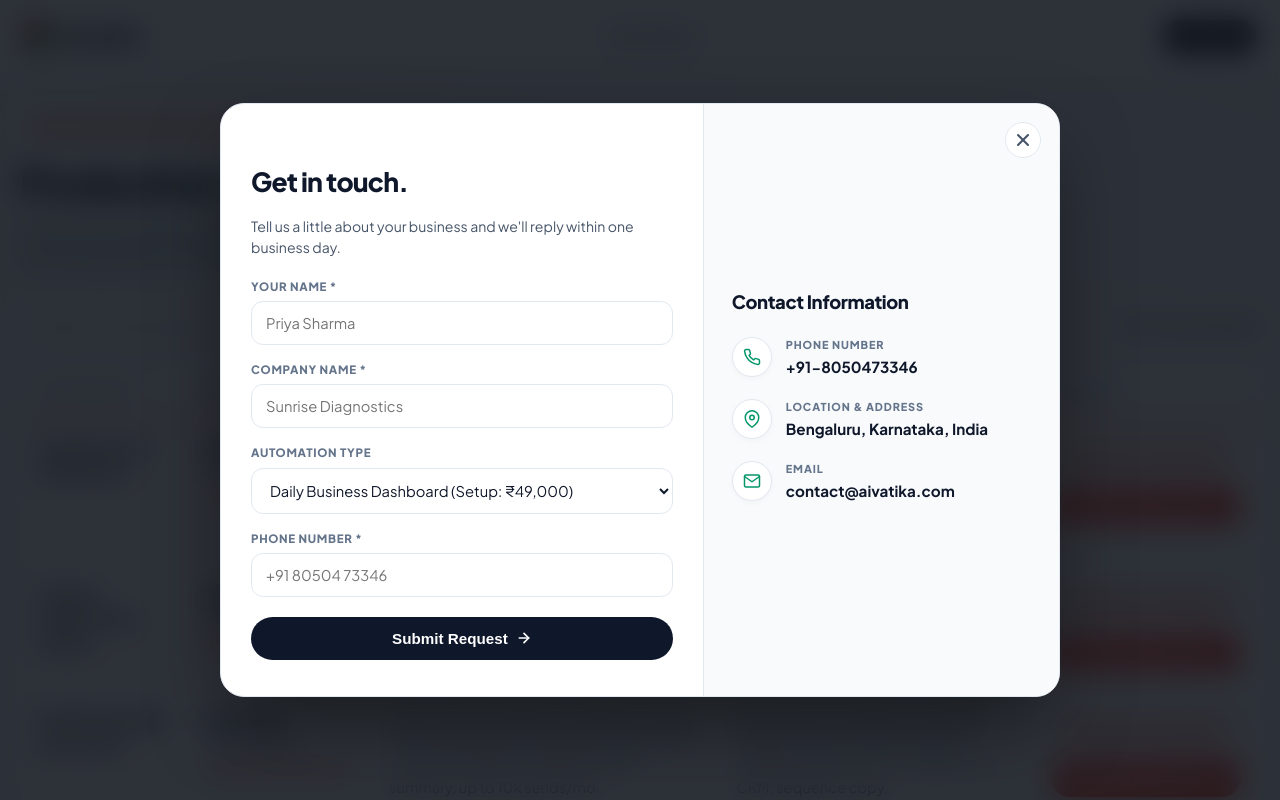
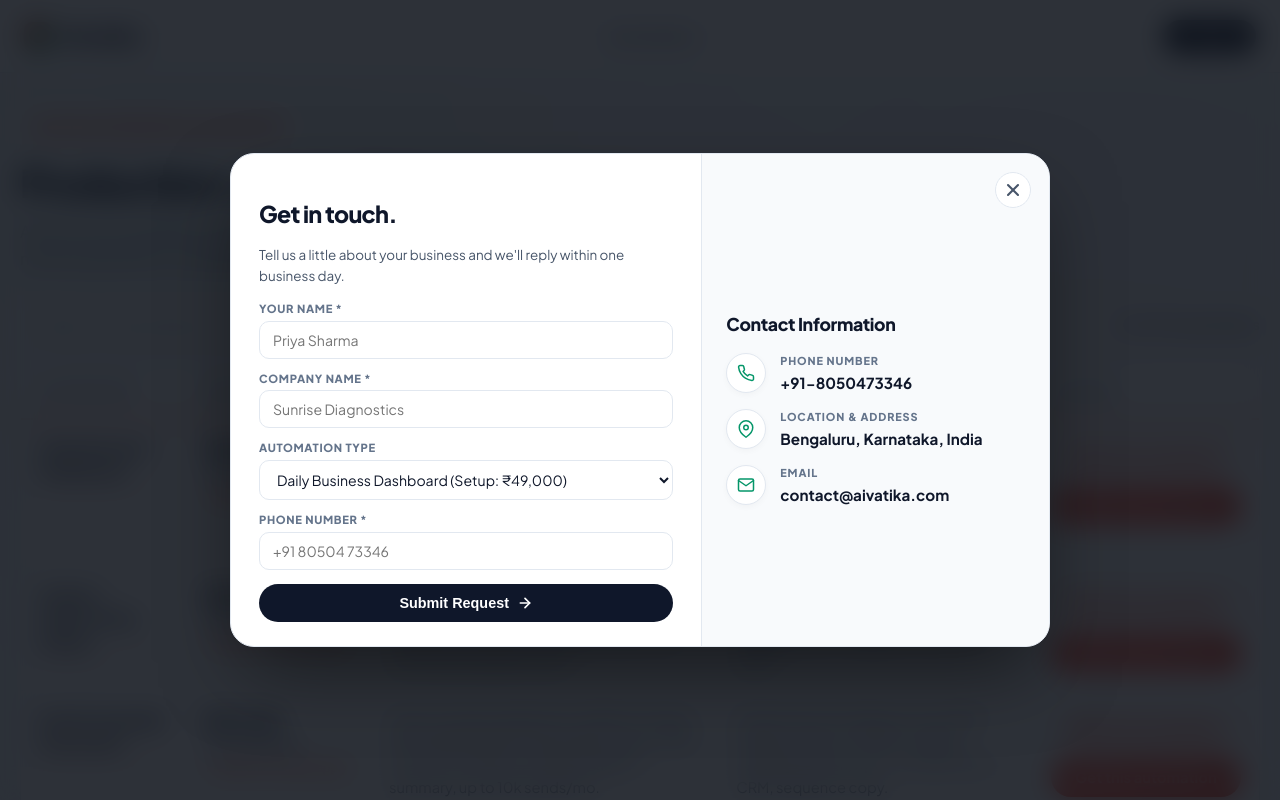
Before and after one commit to janhavi-28/n8n_website, a website: page index.html in a window 1280 px wide. Both pictures are taken after a click on the button "Contact". Shown: the top 800 px of the page. Drawn offline with Linux system fonts and the light colour scheme.

Commit message:
style: remove vertical scrollbar on contact modal and optimize compact layout

```diff
--- a/index.html
+++ b/index.html
@@ -629,16 +629,24 @@
       position: relative;
       z-index: 10;
       width: 100%;
-      max-width: 840px;
-      max-height: 92vh;
+      max-width: 820px;
+      max-height: 94vh;
       background: var(--surface);
       border: 1px solid var(--line);
       border-radius: 24px;
       box-shadow: 0 32px 80px -16px rgba(0, 0, 0, .5);
       overflow-y: auto;
       overflow-x: hidden;
+      scrollbar-width: none;
+      -ms-overflow-style: none;
       transform: scale(.96) translateY(12px);
       transition: transform .25s cubic-bezier(0.16, 1, 0.3, 1);
+    }
+
+    .contact-modal-dialog::-webkit-scrollbar {
+      display: none;
+      width: 0;
+      height: 0;
     }
 
     .contact-modal.is-open .contact-modal-dialog {
@@ -683,64 +691,64 @@
 
     /* Modal Left: Simple Form */
     .contact-form-side {
-      padding: 36px 30px;
+      padding: 24px 28px;
     }
 
     @media (max-width:540px) {
       .contact-form-side {
-        padding: 28px 20px;
+        padding: 20px 18px;
       }
     }
 
     .contact-badge {
       display: inline-block;
-      padding: 5px 12px;
+      padding: 4px 10px;
       border-radius: 999px;
       background: #e6f7f0;
       color: #059669;
-      font-size: .72rem;
+      font-size: .7rem;
       font-weight: 800;
       letter-spacing: .08em;
       text-transform: uppercase;
-      margin-bottom: 12px;
+      margin-bottom: 8px;
     }
 
     .contact-simple-title {
-      font-size: 1.65rem;
+      font-size: 1.45rem;
       font-weight: 800;
       letter-spacing: -.03em;
       color: var(--text);
-      margin-bottom: 6px;
+      margin-bottom: 4px;
     }
 
     .contact-simple-sub {
-      font-size: .88rem;
+      font-size: .84rem;
       color: var(--muted);
-      margin-bottom: 20px;
+      margin-bottom: 14px;
     }
 
     .form-group {
-      margin-bottom: 16px
+      margin-bottom: 11px
     }
 
     .form-label {
       display: block;
-      font-size: .72rem;
+      font-size: .7rem;
       font-weight: 800;
       letter-spacing: .06em;
       text-transform: uppercase;
       color: var(--subtle);
-      margin-bottom: 6px;
+      margin-bottom: 4px;
     }
 
     .form-input,
     .form-select {
       width: 100%;
-      padding: 12px 14px;
-      font-size: .92rem;
+      padding: 9px 13px;
+      font-size: .88rem;
       font-family: inherit;
       border: 1px solid var(--input-border);
-      border-radius: 12px;
+      border-radius: 10px;
       background: var(--input-bg);
       color: var(--text);
       transition: border-color .15s, box-shadow .15s;
@@ -755,12 +763,12 @@
 
     .btn-submit-contact {
       width: 100%;
-      padding: 13px 20px;
+      padding: 11px 18px;
       border-radius: 999px;
       border: none;
       background: #0f172a;
       color: #fff;
-      font-size: .95rem;
+      font-size: .9rem;
       font-weight: 700;
       cursor: pointer;
       display: flex;
@@ -768,7 +776,7 @@
       justify-content: center;
       gap: 8px;
       transition: all .2s;
-      margin-top: 20px;
+      margin-top: 14px;
     }
 
     .btn-submit-contact:hover {
@@ -781,7 +789,7 @@
     .contact-info-side {
       background: var(--bg);
       border-top: 1px solid var(--line);
-      padding: 36px 28px;
+      padding: 24px 24px;
       display: flex;
       flex-direction: column;
       justify-content: center;
@@ -796,23 +804,23 @@
 
     @media (max-width:540px) {
       .contact-info-side {
-        padding: 28px 20px;
+        padding: 20px 18px;
       }
     }
 
     .info-side-title {
-      font-size: 1.15rem;
+      font-size: 1.1rem;
       font-weight: 800;
       color: var(--text);
-      margin-bottom: 22px;
+      margin-bottom: 16px;
       letter-spacing: -.02em;
     }
 
     .info-side-list {
       display: flex;
       flex-direction: column;
-      gap: 20px;
-      margin-bottom: 28px;
+      gap: 14px;
+      margin-bottom: 0;
     }
 
     .info-side-item {
```
